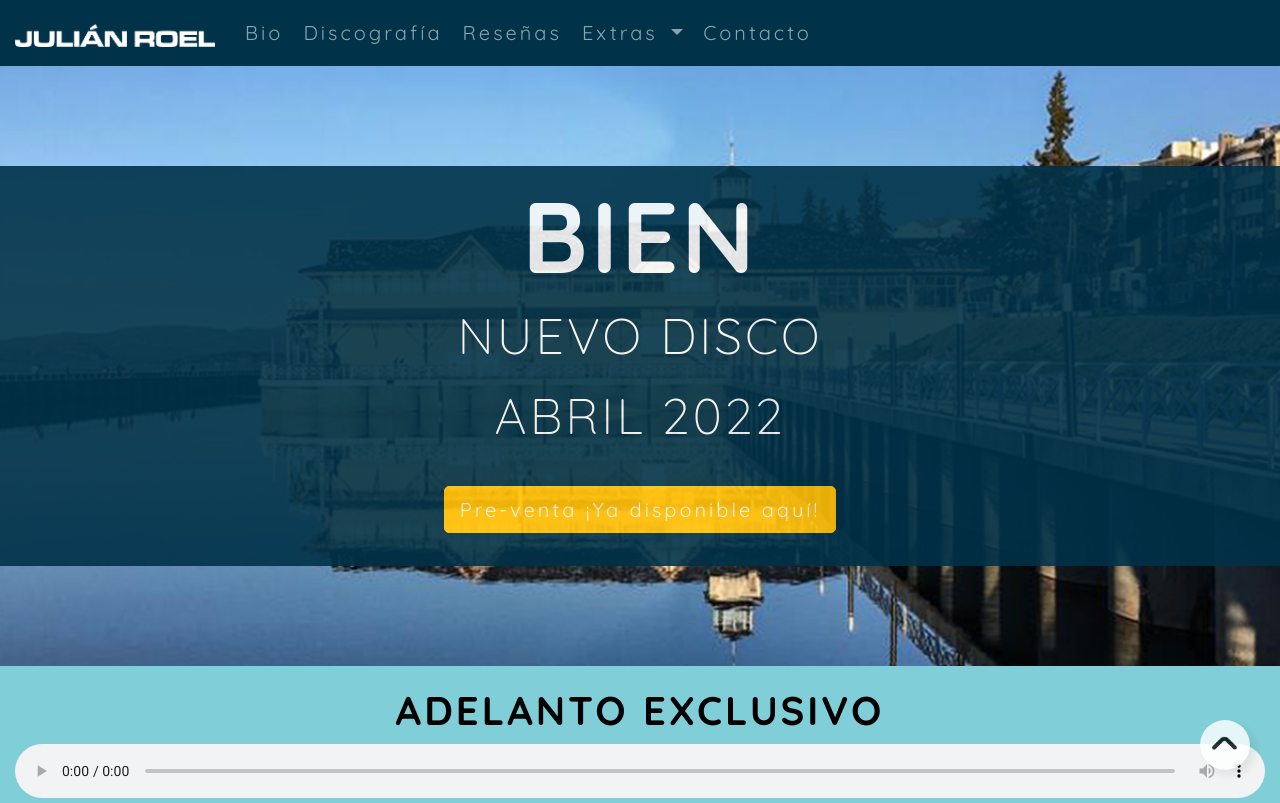
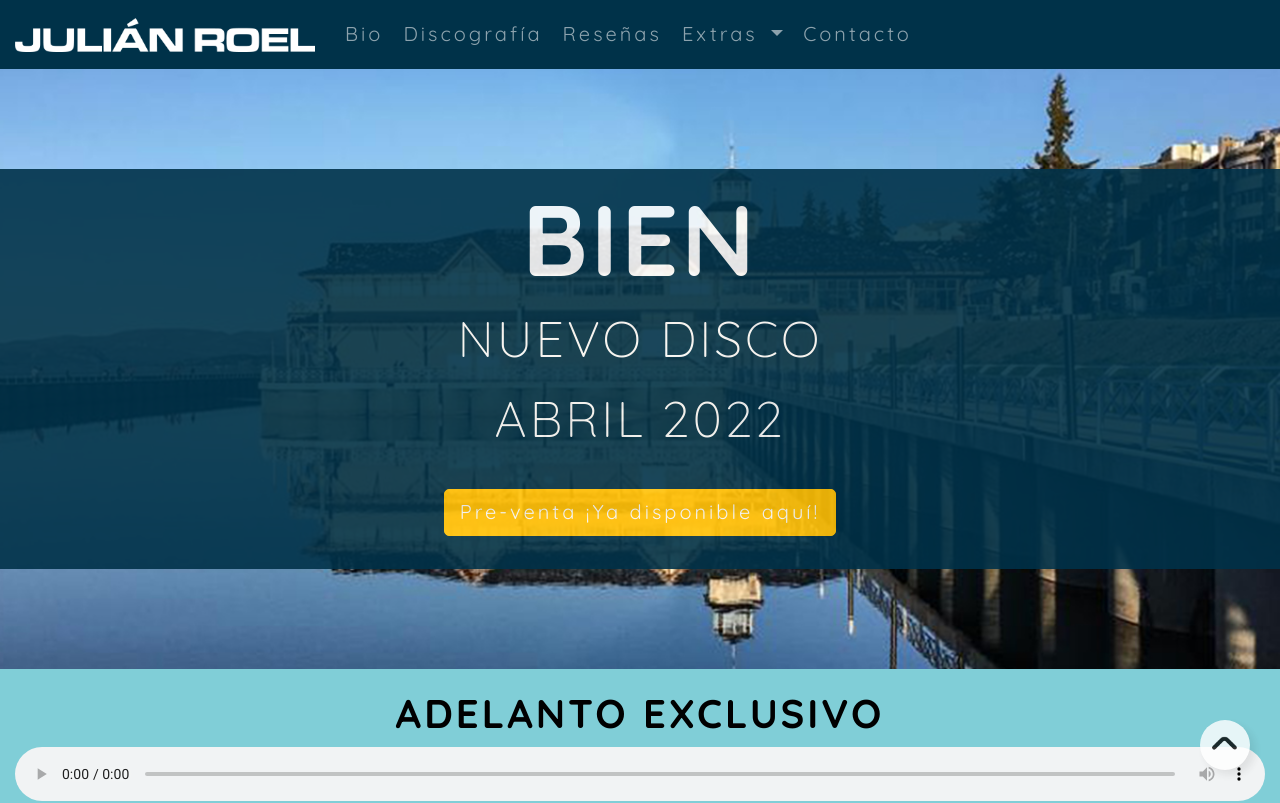
Before and after one commit to SilvanaToledoSz/proyecto_web-artista, a plain HTML site: page index.html in a window 1280 px wide. Shown: the top 803 px of the page. Drawn offline with nearby package versions, Linux system fonts and the light colour scheme.

Commit message:
mejora en tamaÃÃno logo en css

```diff
--- a/css/stylesheet.css
+++ b/css/stylesheet.css
@@ -58,6 +58,12 @@ li .a__submenu:hover {
     color: #003249;
 }
 
+
+@media only screen and (min-width: 768px) {
+    .img__logo {
+        width: 300px;
+    }
+}
 
 
 /* FIN HEADER */
```
